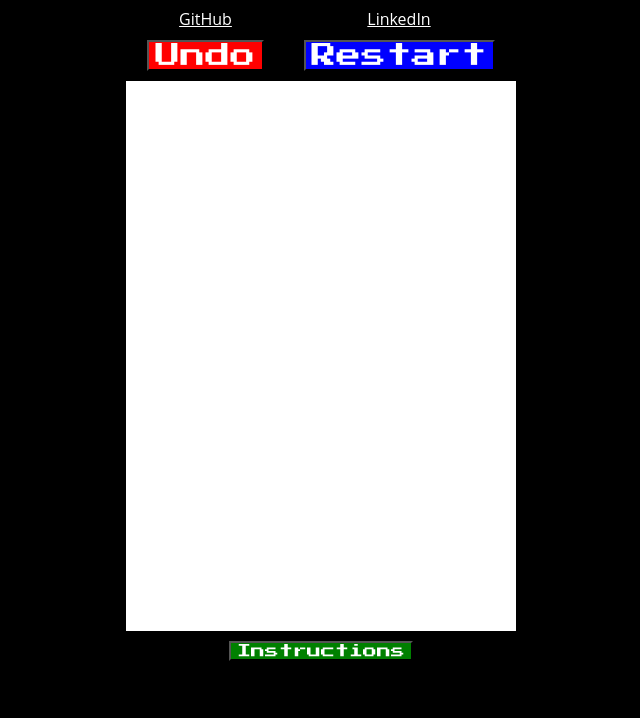
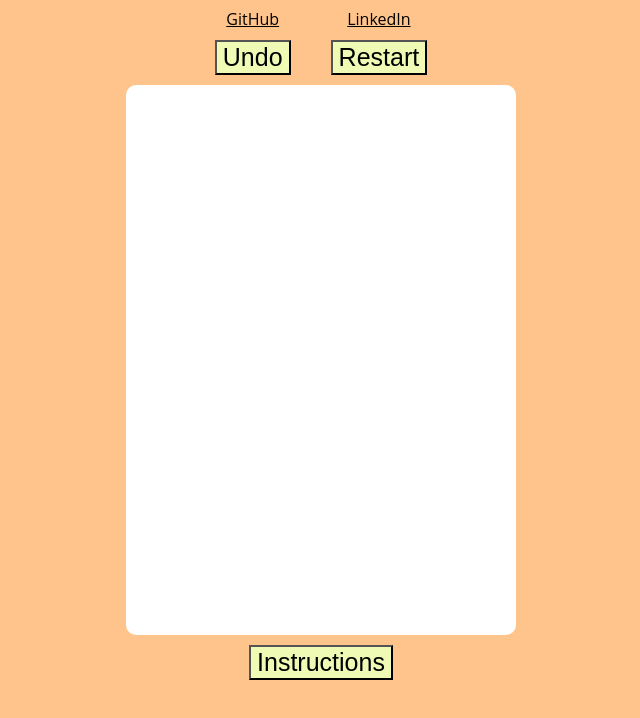
Before and after one commit to isaialvarado/squares, a website built with webpack: page squares.html in a window 1280 px wide. Shown: the whole page, without its empty margins (319-959 px from the left). Built offline with nearby package versions, Linux system fonts and the light colour scheme; a web font is replaced by a local one; what createjs-easeljs would draw is missing.

Commit message:
Update colors

```diff
--- a/assets/javascripts/game.js
+++ b/assets/javascripts/game.js
@@ -6,16 +6,17 @@ import GoalSquare from './goal_square';
 export const setupGame = (stage, board) => {
   setupLevel1(stage, board);
   setupUserButtons(stage, board);
+  setupModal();
 };
 
 export const setupLevel1 = (stage, board) => {
-  const s1 = new MoveableSquare(2, 4, "green", "RIGHT");
-  const s2 = new MoveableSquare(1, 5, "blue", "RIGHT");
-  const s3 = new MoveableSquare(3, 5, "red", "UP");
+  const s1 = new MoveableSquare(2, 4, "#B5D8EB", "RIGHT");
+  const s2 = new MoveableSquare(1, 5, "#D1F2A5", "RIGHT");
+  const s3 = new MoveableSquare(3, 5, "#F56991", "UP");
 
-  const g1 = new GoalSquare(5, 5, "green");
-  const g2 = new GoalSquare(2, 5, "blue");
-  const g3 = new GoalSquare(3, 2, "red");
+  const g1 = new GoalSquare(5, 5, "#B5D8EB");
+  const g2 = new GoalSquare(2, 5, "#D1F2A5");
+  const g3 = new GoalSquare(3, 2, "#F56991");
 
   const r1 = new RedirectSquare(3, 3, "DOWN");
   const r2 = new RedirectSquare(3, 6, "UP");
@@ -49,7 +50,6 @@ export const setupLevel1 = (stage, board) => {
 export const setupUserButtons = (stage, board) => {
   const restartButton = document.getElementById("restart");
   const undoButton = document.getElementById("undo");
-  const instructionButton = document.getElementById("instructions");
 
   restartButton.addEventListener("click", () => {
     stage.removeAllChildren();
@@ -62,8 +62,19 @@ export const setupUserButtons = (stage, board) => {
     board.undo();
     stage.update();
   });
+};
+
+export const setupModal = () => {
+  const instructionButton = document.getElementById("instructions-button");
+  const modal = document.getElementById("instructions-modal");
 
   instructionButton.addEventListener("click", () => (
-    alert("Goal: Click on squares and move them to their respective circle\n\nTip 1: Squares can push other squares\n\nTip 2: Black arrows on the board change a square's direction")
+    modal.style.display = "block"
   ));
+
+  window.addEventListener("click", event => {
+    if (event.target === modal) {
+      modal.style.display = "none";
+    }
+  });
 };
--- a/assets/stylesheets/squares.css
+++ b/assets/stylesheets/squares.css
@@ -7,7 +7,7 @@ body {
   display: flex;
   flex-direction: column;
   align-items: center;
-  background-color: black;
+  background-color: #FFC48C;
 }
 
 .top {
@@ -17,7 +17,7 @@ body {
 .top a {
   margin-bottom: 10px;
   font-family: 'Open Sans', sans-serif;
-  color: white;
+  color: black;
 }
 
 .top-left, .top-right {
@@ -28,29 +28,23 @@ body {
 }
 
 button {
-  font-family: 'Press Start 2P', cursive;
+  font-family: 'Allerta Stencil', sans-serif;
+  background-color: #EFFAB4;
+  color: black;
   font-size: 25px;
   margin: 0 20px;
 }
 
-#undo {
-  background-color: red;
-  color: white;
+#instructions-button {
+  margin-top: 10px;
 }
 
-#restart {
-  background-color: blue;
-  color: white;
-}
-
-#instructions {
-  background-color: green;
-  font-size: 14px;
-  color: white;
-  margin-top: 10px;
+.modal {
+  display: none;
 }
 
 canvas {
   margin: 0 auto;
+  border-radius: 10px;
   background-color: white;
 }
--- a/squares.html
+++ b/squares.html
@@ -19,8 +19,13 @@
       </div>
     </div>
     <canvas id="canvas" width="390" height="550"></canvas>
-    <div class="instructions">
-      <button id="instructions" type="button" name="button">Instructions</button>
+    <button id="instructions-button" type="button" name="button">Instructions</button>
+    <div id="instructions-modal" class="modal">
+      <div class="modal-content">
+        <p>Goal: Click on squares and move them to their respective circle</p>
+        <p>Tip 1: Squares can push other squares</p>
+        <p>Tip 2: Black arrows on the board change a square's direction</p>
+      </div>
     </div>
   </body>
 </html>
```
Also changed, not shown: assets/javascripts/bundle.js (+20 -9 lines), 1 other file.
